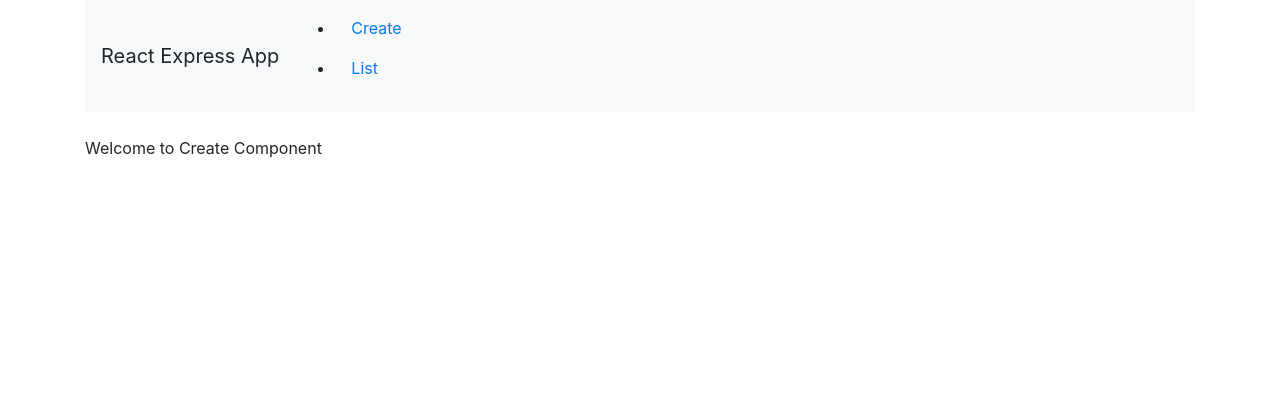
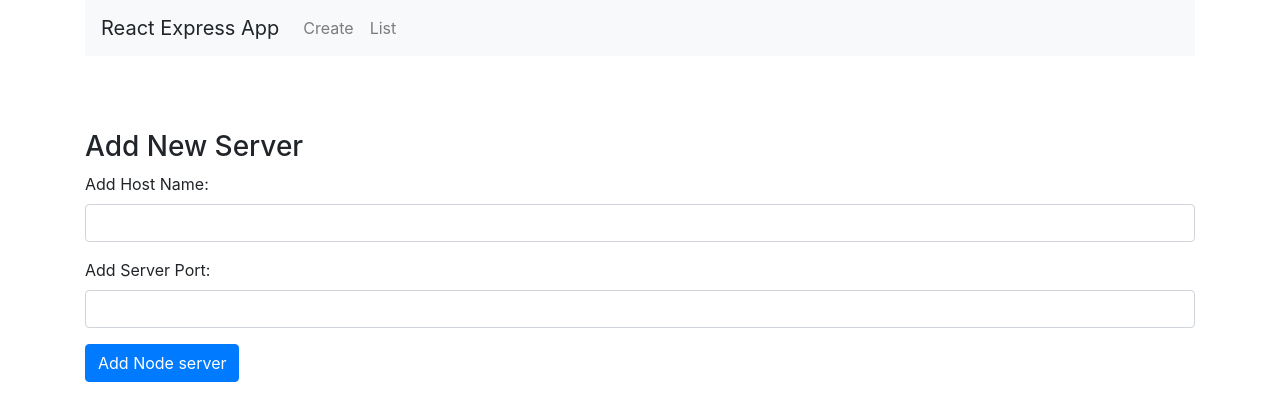
Before and after one commit to poushitaguha/react-axios-demo, a React (Create React App) app: page /create in a window 1280 px wide. Shown: the top 420 px of the page. Built offline with nearby package versions, Linux system fonts and the light colour scheme.

Commit message:
Create Bootstrap 4 Form for Create component

```diff
--- a/src/App.js
+++ b/src/App.js
@@ -11,7 +11,7 @@ function App() {
         <nav className=" navbar navbar-expand-lg navbar-light bg-light">
           <a className="navbar-brand">React Express App</a>
           <div className="collapse navbar-collapse" id="navbarSupportedContent">
-            <ul className="navbar-na mr-auto">
+            <ul className="navbar-nav mr-auto">
               <li className="nav-item"><Link to={'/create'} className="nav-link">Create</Link></li>
               <li className="nav-item"><Link to={'/index'} className="nav-link">List</Link></li>
             </ul>
--- a/src/components/Create.js
+++ b/src/components/Create.js
@@ -3,8 +3,21 @@ import React, { Component } from 'react';
 export default class Create extends Component {
     render() {
         return (
-            <div>
-                <p>Welcome to Create Component</p>
+            <div style={{ marginTop: 50 }}>
+                <h3>Add New Server</h3>
+                <form>
+                    <div className="form-group">
+                        <label>Add Host Name: </label>
+                        <input type="text" className="form-control" />
+                    </div>
+                    <div className="form-group">
+                        <label>Add Server Port: </label>
+                        <input type="text" className="form-control" />
+                    </div>
+                    <div className="form-group">
+                        <input type="submit" value="Add Node server" className="btn btn-primary" />
+                    </div>
+                </form>
             </div>
         );
 
```
